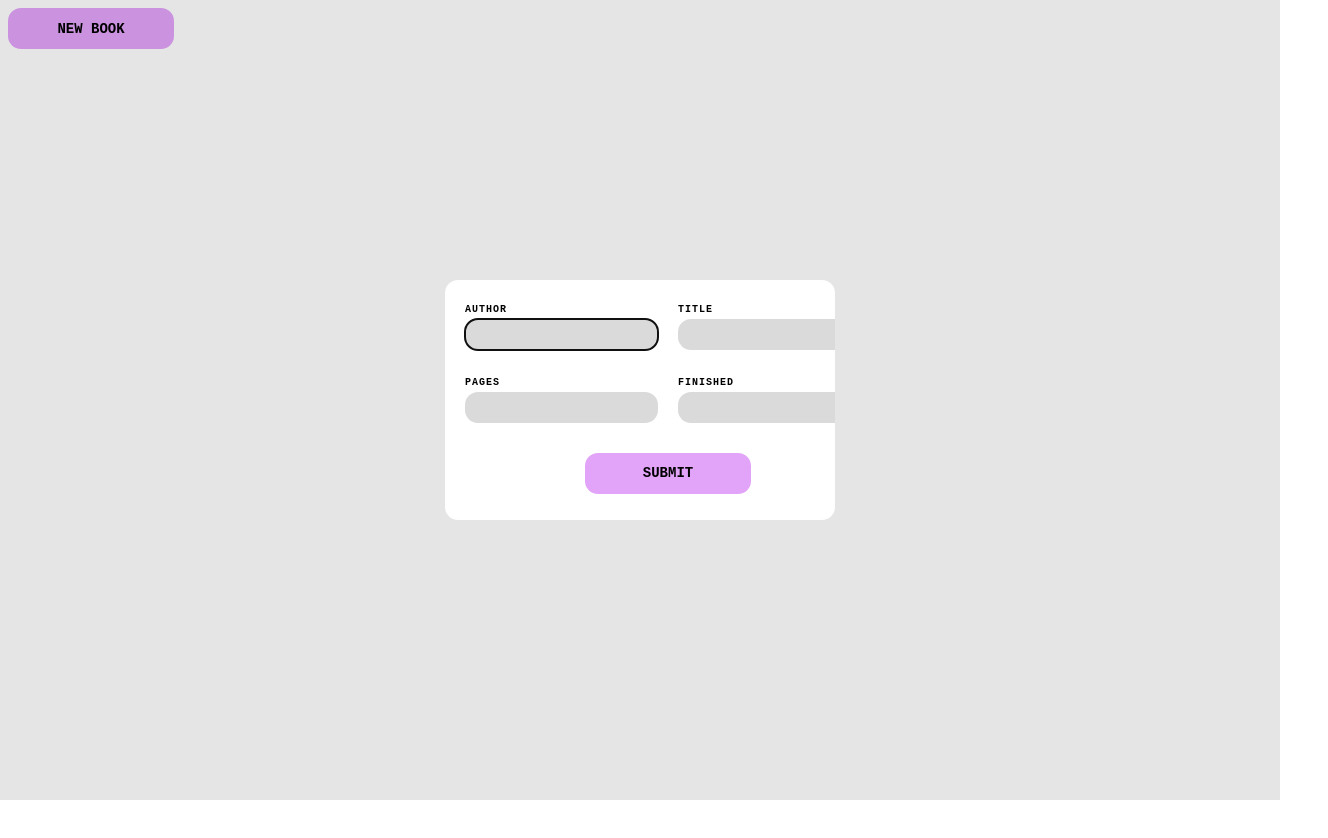
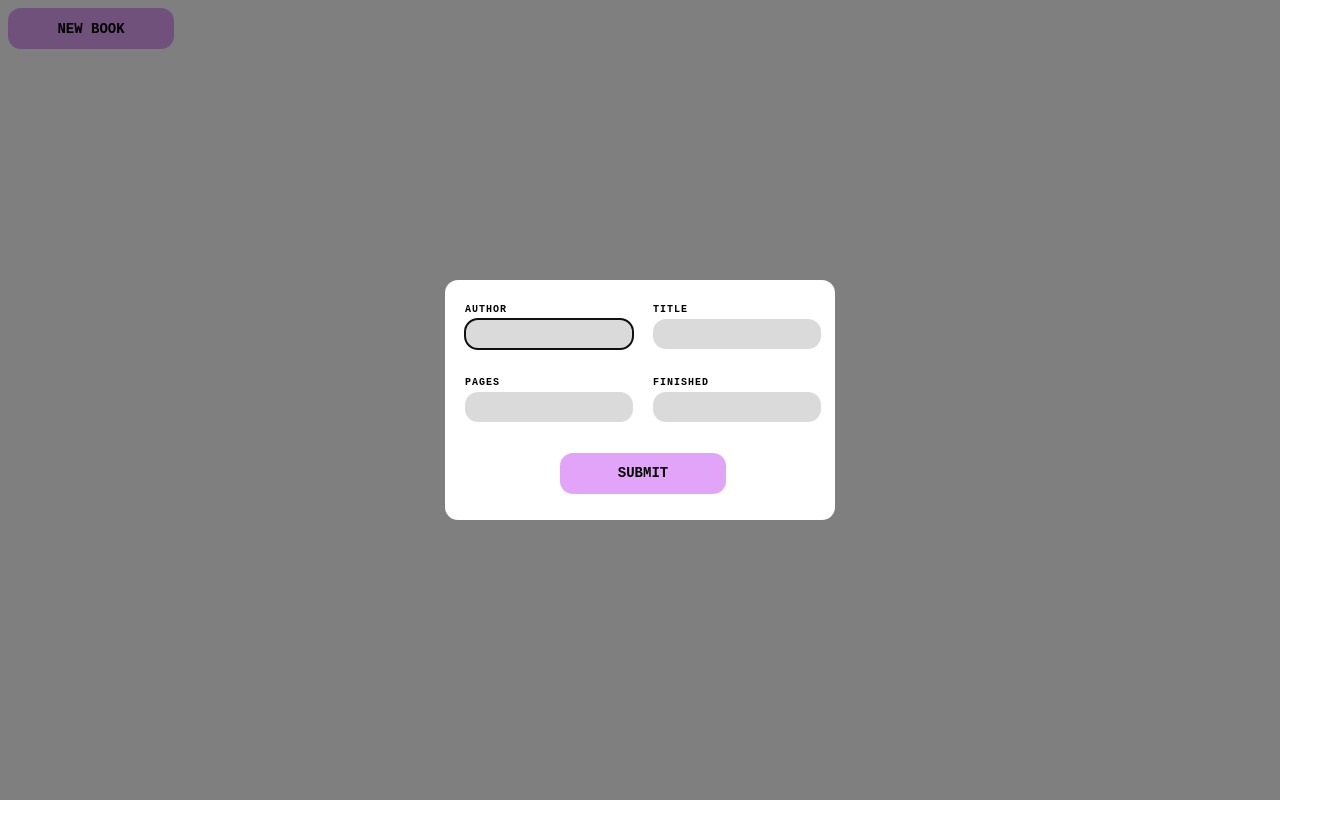
Before and after one commit to chrisjk02/project-library, a plain HTML site: page index.html in a window 1280 px wide. Both pictures are taken after a click on the button "NEW BOOK". Shown: the whole page, 1328 px wide, since content can reach past the window. Before the commit the page ends 800 px from the top, so only its background shows below. Drawn offline with Linux system fonts and the light colour scheme.

Commit message:
Add transitions when dialog box appears and when a new card is added

```diff
--- a/styles.css
+++ b/styles.css
@@ -15,13 +15,23 @@ button {
     cursor: pointer;
 }
 
+button:hover {
+    background-color: #da5df6;
+}
+
 dialog {
     border: none;
     border-radius: 1rem;
     width: 350px;
     height: 200px;
     padding: 20px;
+    animation: fade-down 0.5s;
 }
+
+dialog::backdrop {
+    background-color: rgba(0, 0, 0, 0.5);
+}
+
 
 form {
     width: inherit;
@@ -46,6 +56,11 @@ label {
     letter-spacing: 1px;
 }
 
+input {
+    font-family: inherit;
+    font-size: 12px;
+}
+
 input[type="text"] {
     border: none;
     background-color: rgb(218, 218, 218);
@@ -54,20 +69,37 @@ input[type="text"] {
 }
 
 #library {
-    padding: 25px;
+    padding: 20px;
     display: grid;
+    width: 100vw;
+    height: 100vh;
     gap: 20px;
-    grid-template-columns: repeat(3, minmax(200px, 1fr));
-    grid-template-rows: repeat(3, minmax(100px, 1fr));
+    grid-template-columns: repeat(auto-fit, minmax(400px, 1fr));
+    grid-template-rows: repeat(3, minmax(300px, 1fr));
+    place-items: center;
 }
 
 .card {
     background-color: rgb(221, 221, 221);
     border-radius: 1rem;
     padding: 16px;
-    width: 200px;
-    height: 100px;
+    width: 300px;
+    height: 200px;
     display: flex;
     flex-direction: column;
     gap: 8px;
+    animation: fade-down 0.5s;
 }
+
+/* KEYFRAMES */
+@keyframes fade-down {
+    0% {
+        opacity: 0;
+        transform: translateY(-30px) scale(0.9);
+    }
+
+    100% {
+        opacity: 1;
+        transform: translateY(0px) scale(1);
+    }
+}
```
